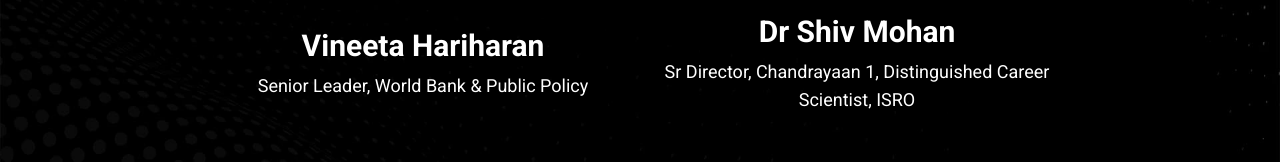
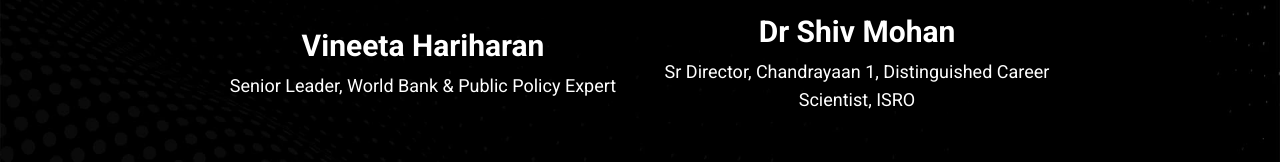
Before and after one commit to kapoor035/ICBHST, a Next.js app: page / in a window 1280 px wide. Shown: the part 2158-2320 px from the top of the page. Built offline with nearby package versions, Linux system fonts and the light colour scheme; a web font is replaced by a local one.

Commit message:
speakers list update

```diff
--- a/components/constants.ts
+++ b/components/constants.ts
@@ -8,7 +8,7 @@ export const speakers = [
     {
         id: 2,
         fullName: 'Vineeta Hariharan',
-        des: 'Senior Leader, World Bank & Public Policy',
+        des: 'Senior Leader, World Bank & Public Policy Expert',
         profileimage: '/images/speakers/Vineeta-Hariharan.JPG',
     },
     {
@@ -20,18 +20,18 @@ export const speakers = [
     {
         id: 3,
         fullName: 'Dr Vijender Singh Chauhan',
-        des: 'UPSC expert, Associate Professor, DU',
+        des: 'UPSC Expert, Asso Professor, DU',
         profileimage: '/images/speakers/Vijender-Chauhan.JPG',
     },
     {
         id: 4,
         fullName: 'Dr Pawan Kumar Singh',
-        des: 'Director, IIM Trichy',
+        des: 'Director, IIM Trichy | Professor of HR',
         profileimage: '/images/speakers/Pawan-Kumar-Singh.jpg',
     },
     {
         id: 5,
-        fullName: 'Shuchi Sinha',
+        fullName: 'Dr Shuchi Sinha',
         des: 'Behavioural Scientist & Professor, IIT Delhi',
         profileimage: '/images/speakers/Shuchi-Sinha.JPG',
     },
@@ -43,8 +43,8 @@ export const speakers = [
     // },
     {
         id: 8,
-        fullName: 'Siddharth Rajhans',
-        des: 'Career Diplomat, UN | Economic Diplomacy',
+        fullName: 'R Siddharth',
+        des: 'Career Diplomat, UN | Adjunct Professor, MUJ',
         profileimage: '/images/speakers/Siddharth-Rajhans.JPG',
     },
     // {
@@ -62,13 +62,13 @@ export const speakers = [
     {
         id: 11,
         fullName: 'Monika Singh',
-        des: 'Sustainability expert in Aviation, IndiGo',
+        des: 'Sustainability Expert in Aviation, IndiGo Airlines',
         profileimage: '/images/speakers/Monika-Singh.jpg',
     },
     {
         id: 12,
         fullName: 'Shilpa Mehta',
-        des: 'Director of PwC India',
+        des: 'Director of PwC India | IT Industry Expert',
         profileimage: '/images/speakers/Shilpa-Mehta.JPG',
     },
     // {
@@ -86,7 +86,7 @@ export const speakers = [
     {
         id: 15,
         fullName: 'Dr Ajit Upadhyay',
-        des: 'Director, PIMR Indore',
+        des: 'Director, PIMR Indore | Marketing Professor',
         profileimage: '/images/speakers/Ajit-Upadhyay.JPG',
     },
 ];
```
